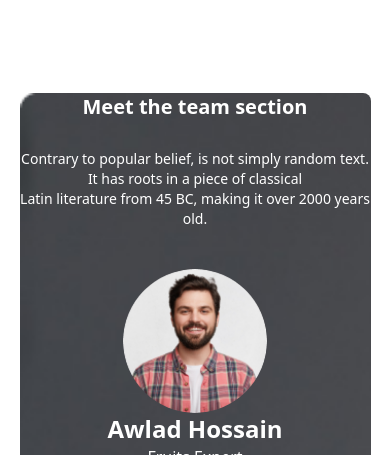
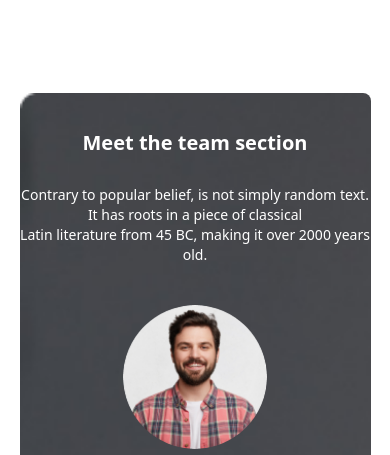
Before and after one commit to sohan-99/Fruit-Burst-Website, a plain HTML site: page index.html in a window 390 px wide. Shown: the part 3190-3645 px from the top of the page. Drawn offline with nearby package versions, Linux system fonts and the light colour scheme.

Commit message:
meet my section in md and p responsive

```diff
--- a/index.html
+++ b/index.html
@@ -625,7 +625,7 @@
         <section class=" w-[90%] my-24 max-w-7xl mx-auto">
             <div class="md:h-[600px] rounded-lg bg-cover" style="background-image: url(images/banner1.png);">
                 <div class="flex-col text-center ">
-                    <h1 class=" lg:pt-24 text-white text-xl md:text-2xl lg:text-5xl font-extrabold lg:font-extrabold">
+                    <h1 class=" lg:pt-24 md:pt-14 pt-9 text-white text-xl md:text-2xl lg:text-5xl font-extrabold lg:font-extrabold">
                         Meet the team section</h1>
                     <p class=" mt-7 mb-7 text-white text-sm md:text-base lg:text-base font-medium">Contrary to popular
                         belief, is not simply random text. It has roots in a piece of classical <br> Latin
```
